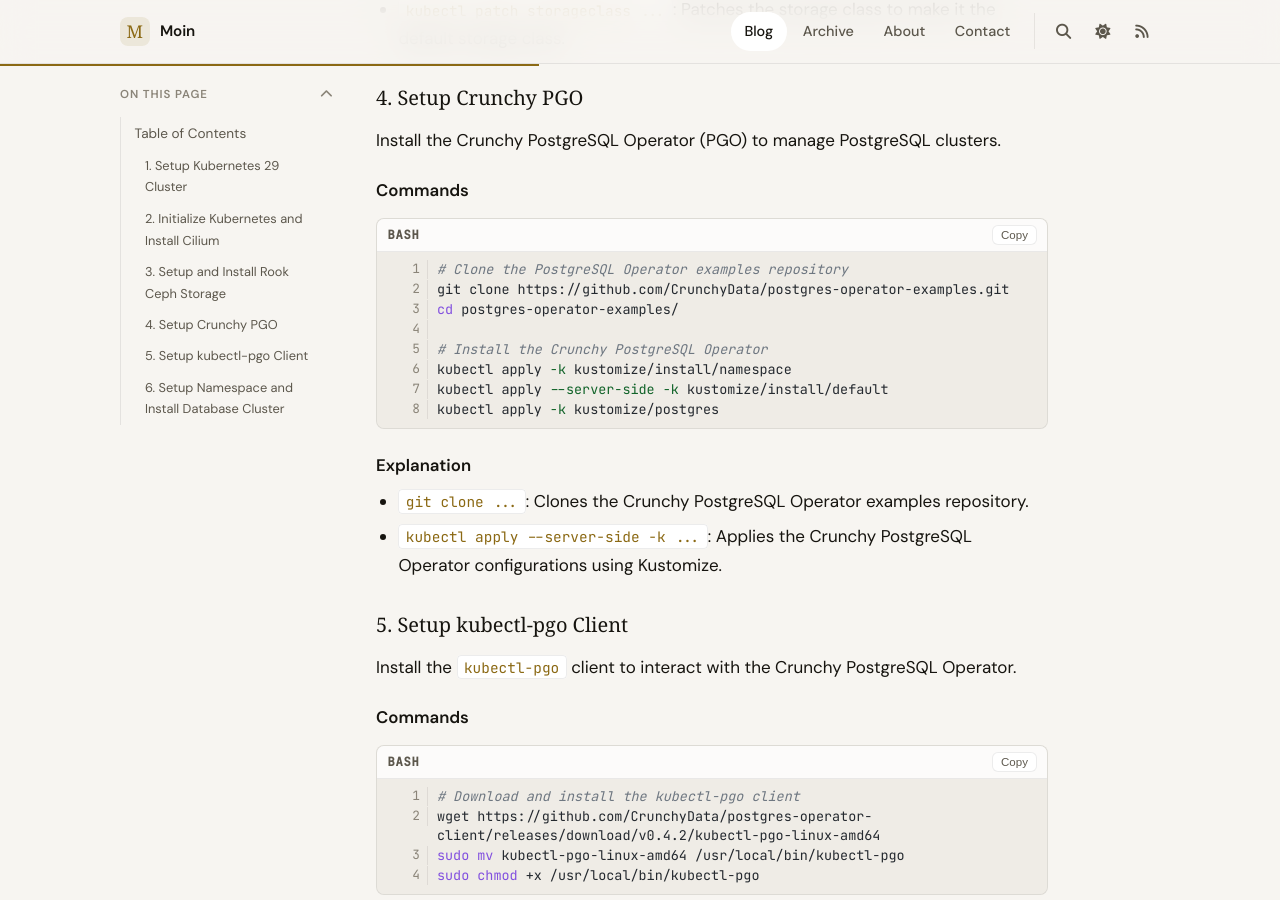
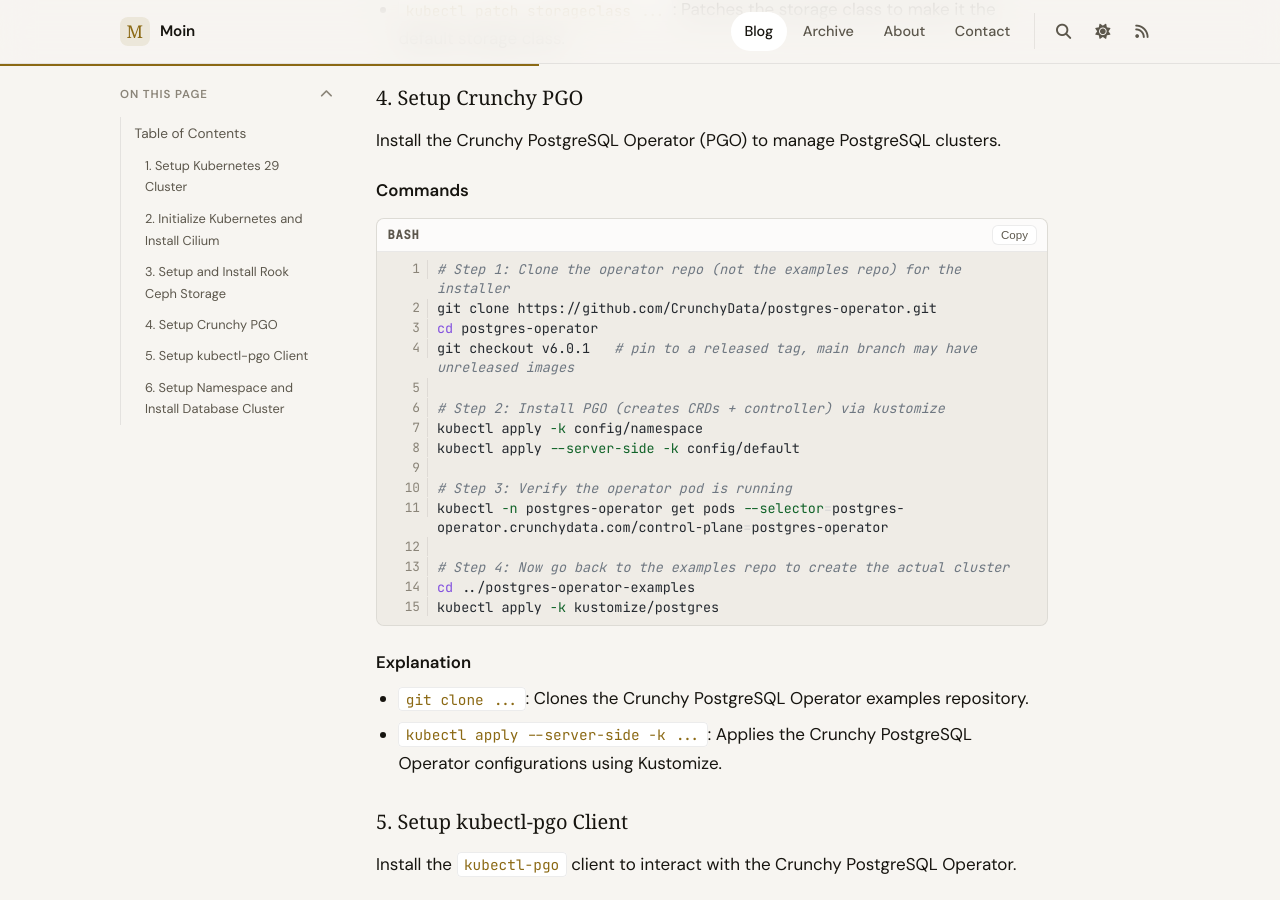
Before and after one commit to marufmoinuddin/marufmoinuddin.github.io, a Jekyll site: the page built from _posts/2025-07-08-crunchy-pgo-567-kubernetes-29-cluster-basic-documentation.md, in a window 1280 px wide and 900 px high, scrolled down 2690 px. Built offline with Jekyll 4.4.1, drawn with Linux system fonts in a browser that asks for light colours; some web fonts are replaced; comment, search, counter and statistics services are not loaded.

Commit message:
Revise installation commands for PostgreSQL Operator
Updated installation steps for the Crunchy PostgreSQL Operator, including cloning the correct repository and applying configurations via kustomize.

````diff
--- a/_posts/2025-07-08-crunchy-pgo-567-kubernetes-29-cluster-basic-documentation.md
+++ b/_posts/2025-07-08-crunchy-pgo-567-kubernetes-29-cluster-basic-documentation.md
@@ -105,13 +105,20 @@ Install the Crunchy PostgreSQL Operator (PGO) to manage PostgreSQL clusters.
 #### Commands
 
 ```bash
-# Clone the PostgreSQL Operator examples repository
-git clone https://github.com/CrunchyData/postgres-operator-examples.git
-cd postgres-operator-examples/
+# Step 1: Clone the operator repo (not the examples repo) for the installer
+git clone https://github.com/CrunchyData/postgres-operator.git
+cd postgres-operator
+git checkout v6.0.1   # pin to a released tag, main branch may have unreleased images
 
-# Install the Crunchy PostgreSQL Operator
-kubectl apply -k kustomize/install/namespace
-kubectl apply --server-side -k kustomize/install/default
+# Step 2: Install PGO (creates CRDs + controller) via kustomize
+kubectl apply -k config/namespace
+kubectl apply --server-side -k config/default
+
+# Step 3: Verify the operator pod is running
+kubectl -n postgres-operator get pods --selector=postgres-operator.crunchydata.com/control-plane=postgres-operator
+
+# Step 4: Now go back to the examples repo to create the actual cluster
+cd ../postgres-operator-examples
 kubectl apply -k kustomize/postgres
 ```
 
````
